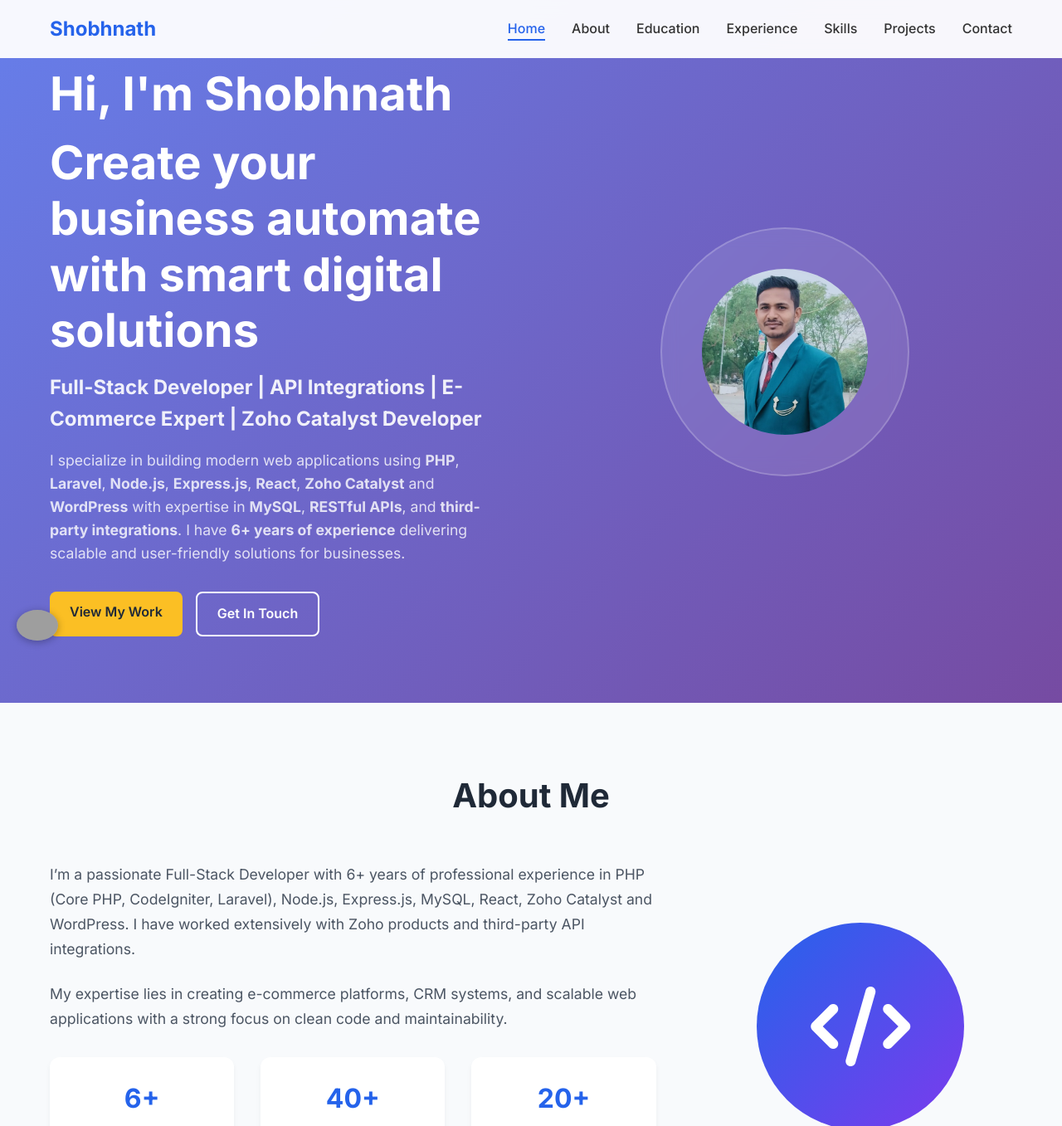
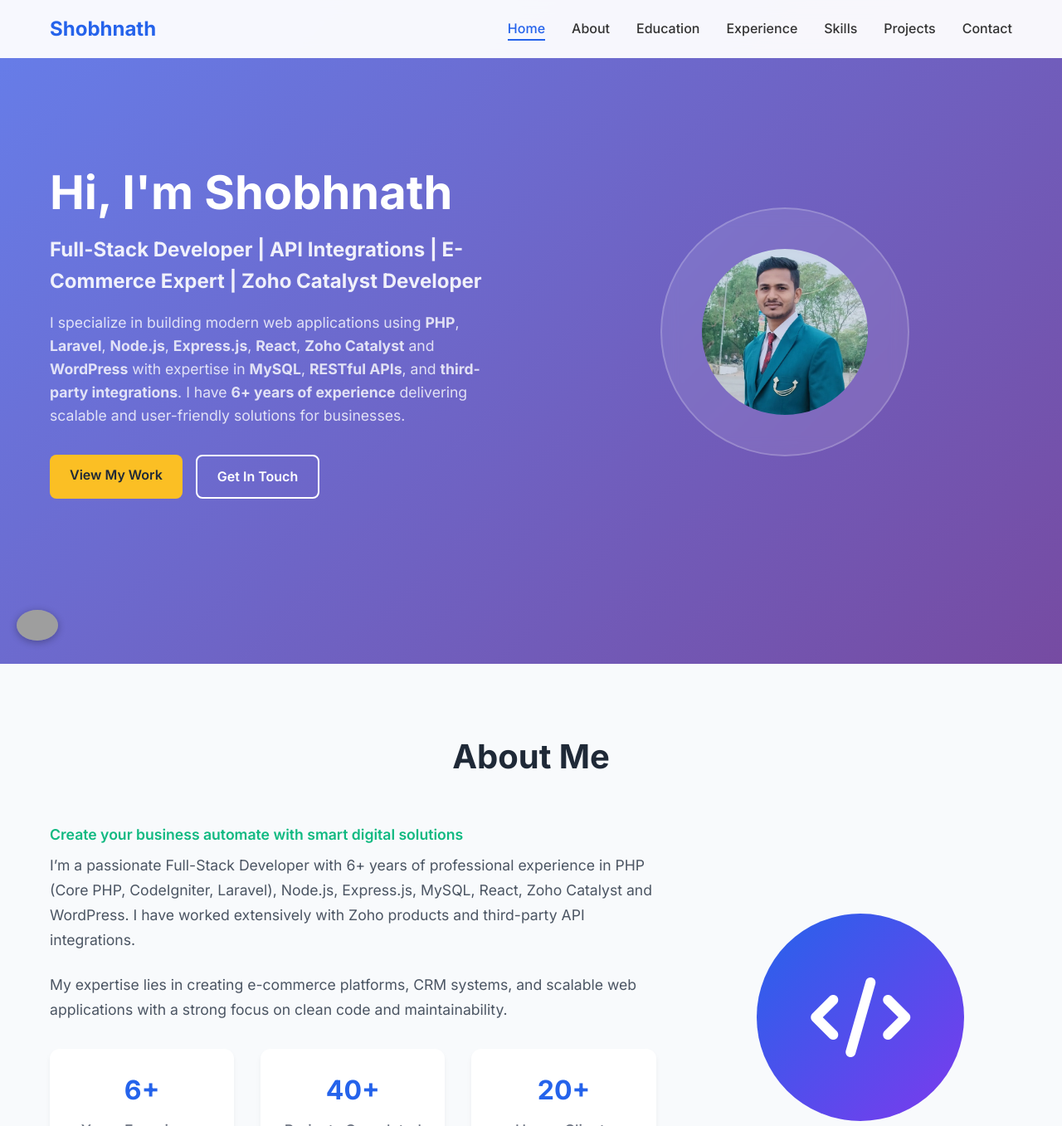
Before and after one commit to shobhnath123/shobhnath123.github.io, a plain HTML site: page index.html in a window 1280 px wide. Shown: the top 1357 px of the page at 83% size. Drawn offline with nearby package versions, Linux system fonts and the light colour scheme; grey boxes are pictures that could not be loaded; a script that the page names is missing.

Commit message:
updated code

```diff
--- a/index.html
+++ b/index.html
@@ -174,7 +174,7 @@
         <div class="hero-container">
             <div class="hero-content">
                 <h1 class="hero-title">Hi, I'm Shobhnath</h1>
-                <h2 class="hero-title">Create your business automate with smart digital solutions</h2>
+                <!-- <h2 class="hero-title">Create your business automate with smart digital solutions</h2> -->
                 <h2 class="hero-subtitle">Full-Stack Developer | API Integrations | E-Commerce Expert | Zoho Catalyst Developer</h2>
                 <p class="hero-description">
                     I specialize in building modern web applications using <strong>PHP</strong>, <strong>Laravel</strong>, <strong>Node.js</strong>, <strong>Express.js</strong>, <strong>React</strong>, <strong>Zoho Catalyst</strong> and <strong>WordPress</strong>
@@ -198,6 +198,7 @@
     <section id="about" class="about">
         <div class="container">
             <h2 class="section-title">About Me</h2>
+            <h2 class="experience-company">Create your business automate with smart digital solutions</h2>
             <div class="about-content">
                 <div class="about-text">
                     <p>
```
